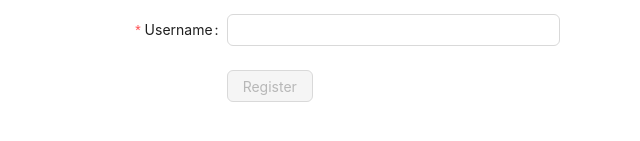
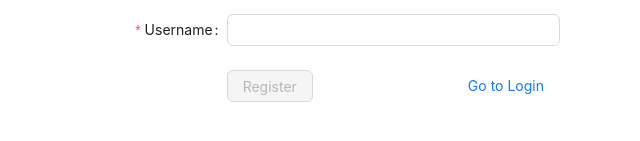
Before and after one commit to Gab-Agrela/product-control, a Next.js app: page /register in a window 1280 px wide. Shown: the part 457-598 px from the top of the page, without its empty margins (330-970 px from the left). Built offline with nearby package versions, Linux system fonts and the light colour scheme.

Commit message:
feat: button navigate to login path

```diff
--- a/src/components/RegisterForm.tsx
+++ b/src/components/RegisterForm.tsx
@@ -147,6 +147,7 @@ const RegisterForm: React.FC = () => {
 
         <Form.Item shouldUpdate {...tailFormItemLayout}>
           {() => (
+            <ButtonContainer>
               <Button
                 type="primary"
                 htmlType="submit"
@@ -158,6 +159,15 @@ const RegisterForm: React.FC = () => {
               >
                 Register
               </Button>
+              <Button
+                type="link"
+                block
+                href="/login"
+                style={{ width: "fit-content" }}
+              >
+                Go to Login
+              </Button>
+            </ButtonContainer>
           )}
         </Form.Item>
       </Form>
@@ -173,4 +183,9 @@ const Form = styled(AntdForm)`
   width: 500px;
 `;
 
+const ButtonContainer = styled.div`
+  display: flex;
+  justify-content: space-between;
+`;
+
 export default RegisterForm;
```
Lines whose indentation alone changed are shown as unchanged.
